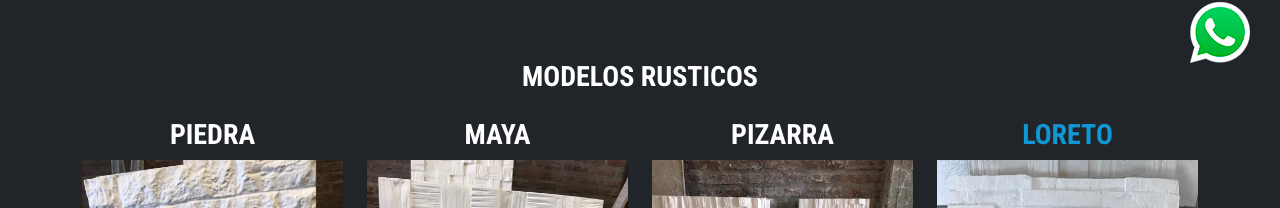
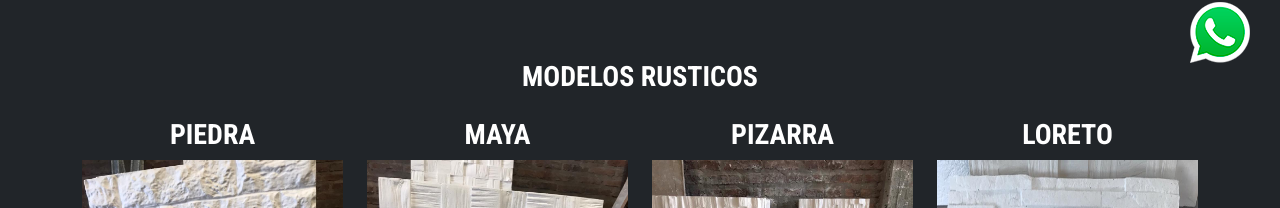
Before and after one commit to franquitoto/Airplac, a website: page productos.html in a window 1280 px wide. Shown: the part 687-895 px from the top of the page. Drawn offline with nearby package versions, Linux system fonts and the light colour scheme.

Commit message:
Pequeño ajuste en productos.hmtl

```diff
--- a/productos.html
+++ b/productos.html
@@ -102,7 +102,7 @@
 						<button id="bg-perzonalizado" type="button" class="btn btn-info w-100 mt-3">Comprar</button>
 					</aritcle>
 					<aritcle class="col-lg-3 py-3 col-md-6">
-						<h3 class="productosRus__tittle--bg-perzonalizado text-center">LORETO</h3>
+						<h3 class=" text-center">LORETO</h3>
 						<img src="img/01-LORETO.jpg" alt="Modeo rustico de placas antihumedad loreto" class="w-100 h-75">
 						<button id="bg-perzonalizado" type="button" class="btn btn-info w-100 mt-3">Comprar</button>
 					</aritcle>
```
